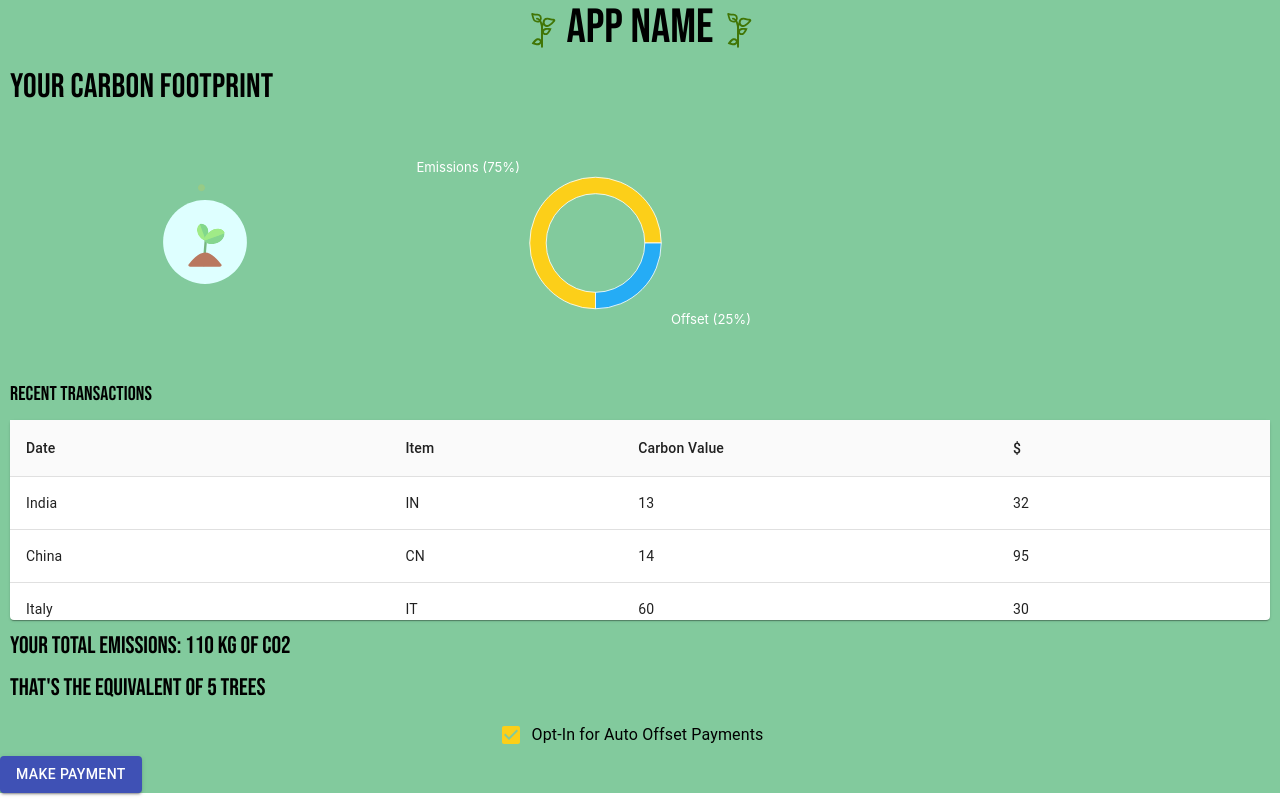
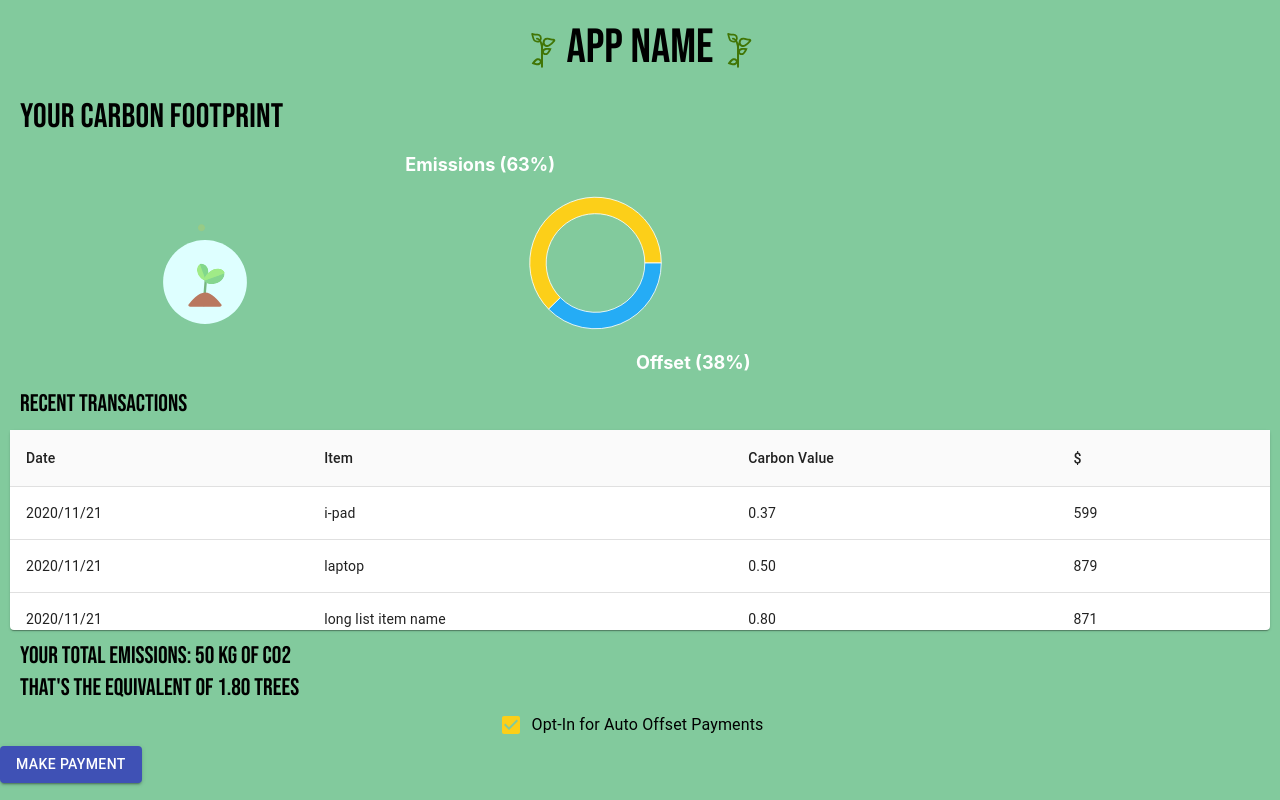
Before and after one commit to anthonylopes54/Hack-Western, a React (Create React App) app: page / in a window 1280 px wide. Built offline with nearby package versions, Linux system fonts and the light colour scheme.

Commit message:
fixed styling and added carbon to store

```diff
--- a/src/App.js
+++ b/src/App.js
@@ -15,7 +15,7 @@ function App() {
         <Header />
         <Typography
           variant="h4"
-          style={{ fontFamily: "Bebas Neue", margin: 10 }}
+          style={{ fontFamily: "Bebas Neue", marginLeft: 20, marginRight: 20 }}
         >
           Your Carbon Footprint
         </Typography>
@@ -26,8 +26,8 @@ function App() {
         </div>
 
         <Typography
-          variant="h6"
-          style={{ fontFamily: "Bebas Neue", margin: 10 }}
+          variant="h5"
+          style={{ fontFamily: "Bebas Neue", marginLeft: 20, marginRight: 20 }}
         >
           Recent Transactions
         </Typography>
@@ -38,7 +38,6 @@ function App() {
         <SubmitPayment />
       </div>
     </AppStyles>
-
   );
 }
 
--- a/src/components/CarbonChart.js
+++ b/src/components/CarbonChart.js
@@ -1,26 +1,33 @@
 import React from "react";
 import { PieChart, Pie } from "recharts";
+import { useSelector } from "react-redux";
 
+export default function CarbonChart() {
+  const emission = useSelector((state) => state.carbonValues.emission);
+  const offset = useSelector((state) => state.carbonValues.offset);
+  const total = emission + offset;
 
-class CarbonChart extends React.Component {
-  render() {
+  const percentEmission = (emission / total).toFixed(2) * 100;
+  const percentOffset = (offset / total).toFixed(2) * 100;
+
   const data = [
     {
       name: "Emissions",
-        value: 75,
+      value: percentEmission,
     },
     {
       name: "Offset",
-        value: 25,
+      value: percentOffset,
     },
   ];
+
   return (
     <div className="chart-container">
       <PieChart
         className="recharts-pie-sector"
         width={500}
         height={250}
-          margin={2}
+        margin={1}
       >
         <Pie
           data={data}
@@ -56,6 +63,8 @@ class CarbonChart extends React.Component {
                 textAnchor={x > cx ? "start" : "end"}
                 dominantBaseline="central"
                 fontStyle="bold"
+                fontWeight={700}
+                fontSize={22}
               >
                 {data[index].name} ({value}%)
               </text>
@@ -66,6 +75,3 @@ class CarbonChart extends React.Component {
     </div>
   );
 }
-}
-
-export default CarbonChart;
--- a/src/components/CarbonSummary.js
+++ b/src/components/CarbonSummary.js
@@ -1,16 +1,27 @@
 import { Typography } from "@material-ui/core";
 import React from "react";
+import { useSelector } from "react-redux";
 
 export default function CarbonSummary() {
-  const carbonTotal = 110;
-  const numTrees = 5;
+  const carbonTotal = useSelector((state) => state.carbonValues.emission);
+  const numTrees = (carbonTotal / 27.7724).toFixed(2);
 
   return (
     <div>
-      <Typography variant="h5" style={{ fontFamily: "Bebas Neue", margin: 10 }}>
+      <Typography
+        variant="h5"
+        style={{ fontFamily: "Bebas Neue", marginLeft: 20, marginRight: 20 }}
+      >
         Your Total Emissions: {carbonTotal} kg of CO2
       </Typography>
-      <Typography variant="h5" style={{ fontFamily: "Bebas Neue", margin: 10 }}>
+      <Typography
+        variant="h5"
+        style={{
+          fontFamily: "Bebas Neue",
+          marginLeft: 20,
+          marginRight: 20,
+        }}
+      >
         That's the equivalent of {numTrees} trees
       </Typography>
     </div>
--- a/src/components/CarbonTable.js
+++ b/src/components/CarbonTable.js
@@ -7,39 +7,22 @@ import TableCell from "@material-ui/core/TableCell";
 import TableContainer from "@material-ui/core/TableContainer";
 import TableHead from "@material-ui/core/TableHead";
 import TableRow from "@material-ui/core/TableRow";
+import { useSelector } from "react-redux";
 
 const columns = [
   { id: "date", label: "Date", minWidth: 50 },
   { id: "item", label: "Item", minWidth: 50 },
-  { id: "carbonValue", label: "Carbon Value", minWidth: 100 },
+  { id: "carbonValue", label: "Carbon Value", minWidth: 80 },
   {
     id: "dollarValue",
     label: "$",
-    minWidth: 50,
+    minWidth: 45,
   },
 ];
 
 function createData(date, item, carbonValue, dollarValue) {
   return { date, item, carbonValue, dollarValue };
 }
-
-const rows = [
-  createData("India", "IN", 13, 32),
-  createData("China", "CN", 14, 95),
-  createData("Italy", "IT", 60, 30),
-  createData("United States", "US", 32, 98),
-  createData("Canada", "CA", 37, 9),
-  createData("Australia", "AU", 25475400, 7692024),
-  createData("Germany", "DE", 83019200, 357578),
-  createData("Ireland", "IE", 4857000, 70273),
-  createData("Mexico", "MX", 126577691, 1972550),
-  createData("Japan", "JP", 126317000, 377973),
-  createData("France", "FR", 67022000, 640679),
-  createData("United Kingdom", "GB", 67545757, 242495),
-  createData("Russia", "RU", 146793744, 17098246),
-  createData("Nigeria", "NG", 200962417, 923768),
-  createData("Brazil", "BR", 210147125, 8515767),
-];
 
 const useStyles = makeStyles({
   root: {
@@ -55,6 +38,9 @@ export default function CarbonTable() {
   const classes = useStyles();
   const [page, setPage] = React.useState(0);
   const [rowsPerPage, setRowsPerPage] = React.useState(20);
+
+  const transactions = useSelector((state) => state.transactions);
+  console.log(transactions);
 
   return (
     <div className="table-container">
@@ -75,18 +61,13 @@ export default function CarbonTable() {
               </TableRow>
             </TableHead>
             <TableBody>
-              {rows
+              {transactions
                 .slice(page * rowsPerPage, page * rowsPerPage + rowsPerPage)
-                .map((row) => {
+                .map((transaction, index) => {
                   return (
-                    <TableRow
-                      hover
-                      role="checkbox"
-                      tabIndex={-1}
-                      key={row.code}
-                    >
+                    <TableRow hover role="checkbox" tabIndex={-1} key={index}>
                       {columns.map((column) => {
-                        const value = row[column.id];
+                        const value = transaction[column.id];
                         return (
                           <TableCell key={column.id} align={column.align}>
                             {column.format && typeof value === "number"
--- a/src/index.css
+++ b/src/index.css
@@ -1,13 +1,16 @@
 body {
   margin: 0;
-  font-family: -apple-system, BlinkMacSystemFont, 'Segoe UI', 'Roboto', 'Oxygen',
-    'Ubuntu', 'Cantarell', 'Fira Sans', 'Droid Sans', 'Helvetica Neue',
+  font-family: -apple-system, BlinkMacSystemFont, "Segoe UI", "Roboto", "Oxygen",
+    "Ubuntu", "Cantarell", "Fira Sans", "Droid Sans", "Helvetica Neue",
     sans-serif;
   -webkit-font-smoothing: antialiased;
   -moz-osx-font-smoothing: grayscale;
 }
 
 code {
-  font-family: source-code-pro, Menlo, Monaco, Consolas, 'Courier New',
+  font-family: source-code-pro, Menlo, Monaco, Consolas, "Courier New",
     monospace;
 }
+html {
+  background-color: #82ca9d;
+}
--- /dev/null
+++ b/src/reducer/carbonValues.js
@@ -0,0 +1,12 @@
+const initialState = { emission: 50, offset: 30 };
+
+export const carbonValues = (state = initialState, action) => {
+  switch (action.type) {
+    case "ADD TO EMISSIONS":
+      return state;
+    default:
+      return state;
+  }
+};
+
+export default carbonValues;
--- a/src/reducer/index.js
+++ b/src/reducer/index.js
@@ -1,8 +1,10 @@
 import { combineReducers } from "redux";
 import transactions from "./transactions";
+import carbonValues from "./carbonValues";
 
 const allReducers = combineReducers({
   transactions: transactions,
+  carbonValues: carbonValues,
 });
 
 export default allReducers;
--- a/src/reducer/transactions.js
+++ b/src/reducer/transactions.js
@@ -1,4 +1,23 @@
-const initialState = [];
+const initialState = [
+  {
+    date: "2020/11/21",
+    item: "i-pad",
+    carbonValue: "0.37",
+    dollarValue: "599",
+  },
+  {
+    date: "2020/11/21",
+    item: "laptop",
+    carbonValue: "0.50",
+    dollarValue: "879",
+  },
+  {
+    date: "2020/11/21",
+    item: "long list item name",
+    carbonValue: "0.80",
+    dollarValue: "871",
+  },
+];
 
 export const transactions = (state = initialState, action) => {
   switch (action.type) {
--- a/src/styles/App.styles.js
+++ b/src/styles/App.styles.js
@@ -1,20 +1,14 @@
 import styled from "styled-components";
 
 const AppStyles = styled.div`
-  .App {
-    background-color: #82ca9d;
-  }
   .background {
     z-index: -1;
-  }
-  .header {
-    text-align: center;
-    color: black;
   }
   .header-container {
     display: flex;
     justify-content: center;
     align-items: center;
+    padding: 20px;
   }
   .chart-container {
     display: flex;
@@ -32,7 +26,7 @@ const AppStyles = styled.div`
     z-index: 2;
     position: absolute;
     left: 105px;
-    top: 142px;
+    top: 182px;
   }
   .table-container {
     display: flex;
```
Lines whose indentation alone changed are shown as unchanged.
